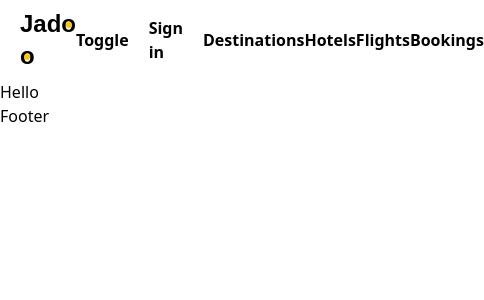
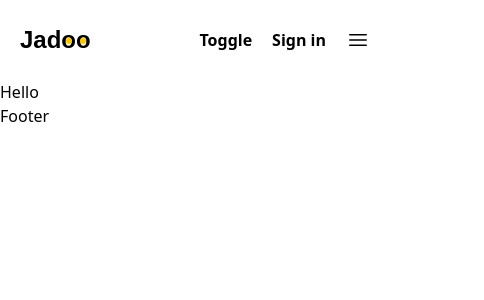
Before and after one commit to MohammedIrfan244/irish_test, a Next.js app: page / in a window 390 px wide. Shown: the top 300 px of the page, 484 px wide, since content can reach past the window. Built offline with nearby package versions, Linux system fonts and the light colour scheme; a web font is replaced by a local one.

Commit message:
Refactor Menu component: improve structure and add mobile responsiveness

```diff
--- a/src/components/shared/navbar/Menu.tsx
+++ b/src/components/shared/navbar/Menu.tsx
@@ -1,20 +1,58 @@
-import React from 'react'
+'use client';
+import React, { useState } from 'react';
+import { HiBars3 } from 'react-icons/hi2';
+import { IoClose } from 'react-icons/io5';
+
+const MENU = [
+  { id: 1, label: 'Destinations' },
+  { id: 2, label: 'Hotels' },
+  { id: 3, label: 'Flights' },
+  { id: 4, label: 'Bookings' },
+];
 
 function Menu() {
-    const MENU =  [
-  { id: 1, label: "Destinations" },
-  { id: 2, label: "Hotels" },
-  { id: 3, label: "Flights" },
-  { id: 4, label: "Bookings" },
-];
+  const [isOpen, setIsOpen] = useState(false);
 
   return (
-    <div className='flex items-center md:gap-15 lg:gap-20'>
-      {MENU.map(item=>{
-       return <p className='hover:cursor-pointer' key={item.id}>{item.label}</p>
-      })}
-    </div>
-  )
+    <>
+      <div className="hidden md:flex items-center md:gap-10 lg:gap-20">
+        {MENU.map((item) => (
+          <p className="hover:cursor-pointer" key={item.id}>
+            {item.label}
+          </p>
+        ))}
+      </div>
+
+      <div className="md:hidden">
+        <HiBars3
+          className="text-2xl cursor-pointer"
+          onClick={() => setIsOpen(true)}
+        />
+      </div>
+
+      {isOpen && (
+        <div className="fixed top-0 right-0 h-full w-64 bg-white shadow-lg z-50 p-6 transition-transform duration-300">
+          <div className="flex justify-end mb-6">
+            <IoClose
+              className="text-2xl cursor-pointer"
+              onClick={() => setIsOpen(false)}
+            />
+          </div>
+          <nav className="flex flex-col gap-4">
+            {MENU.map((item) => (
+              <p
+                className="hover:cursor-pointer text-lg"
+                key={item.id}
+                onClick={() => setIsOpen(false)}
+              >
+                {item.label}
+              </p>
+            ))}
+          </nav>
+        </div>
+      )}
+    </>
+  );
 }
 
-export default Menu
+export default Menu;
```
